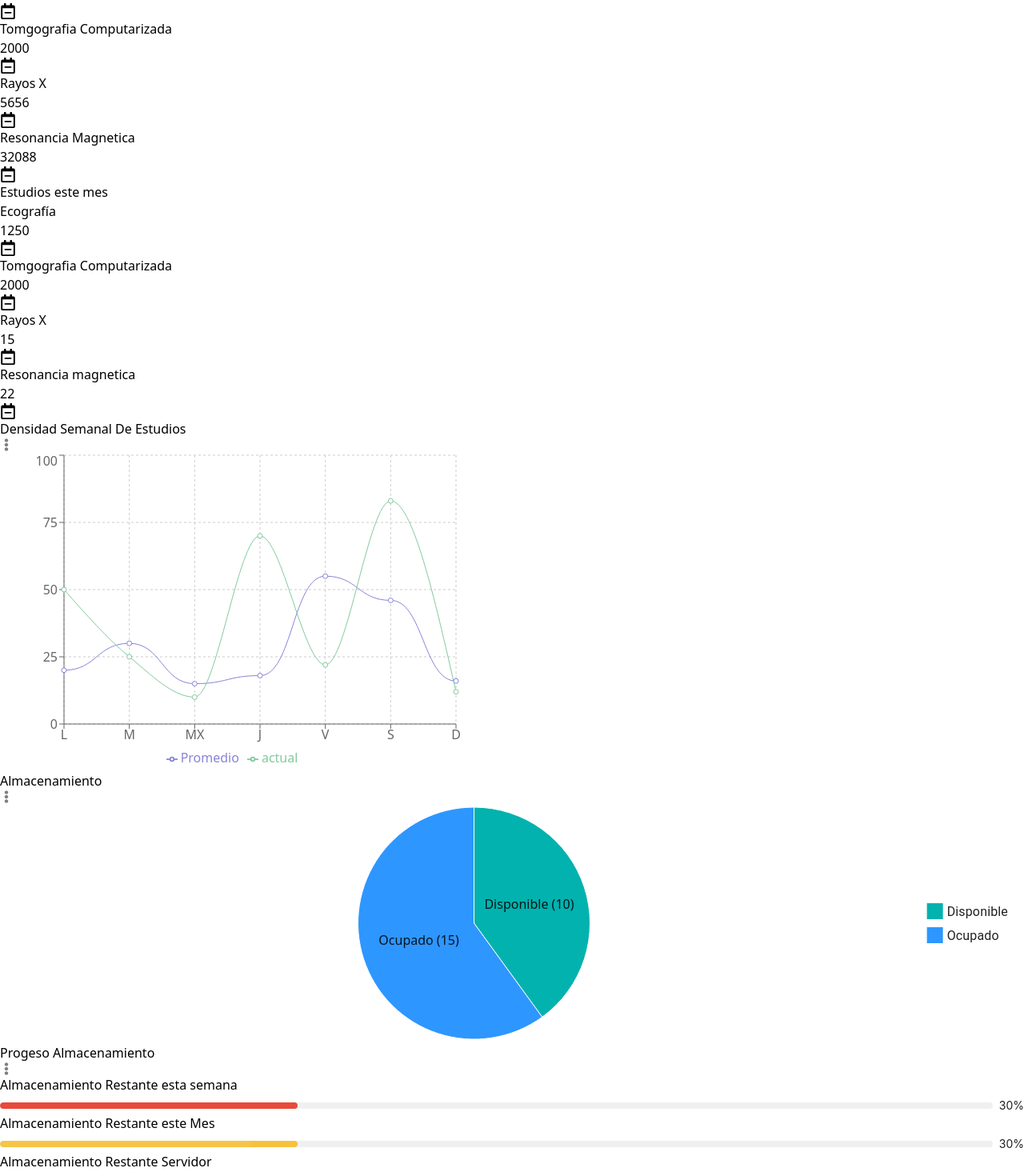
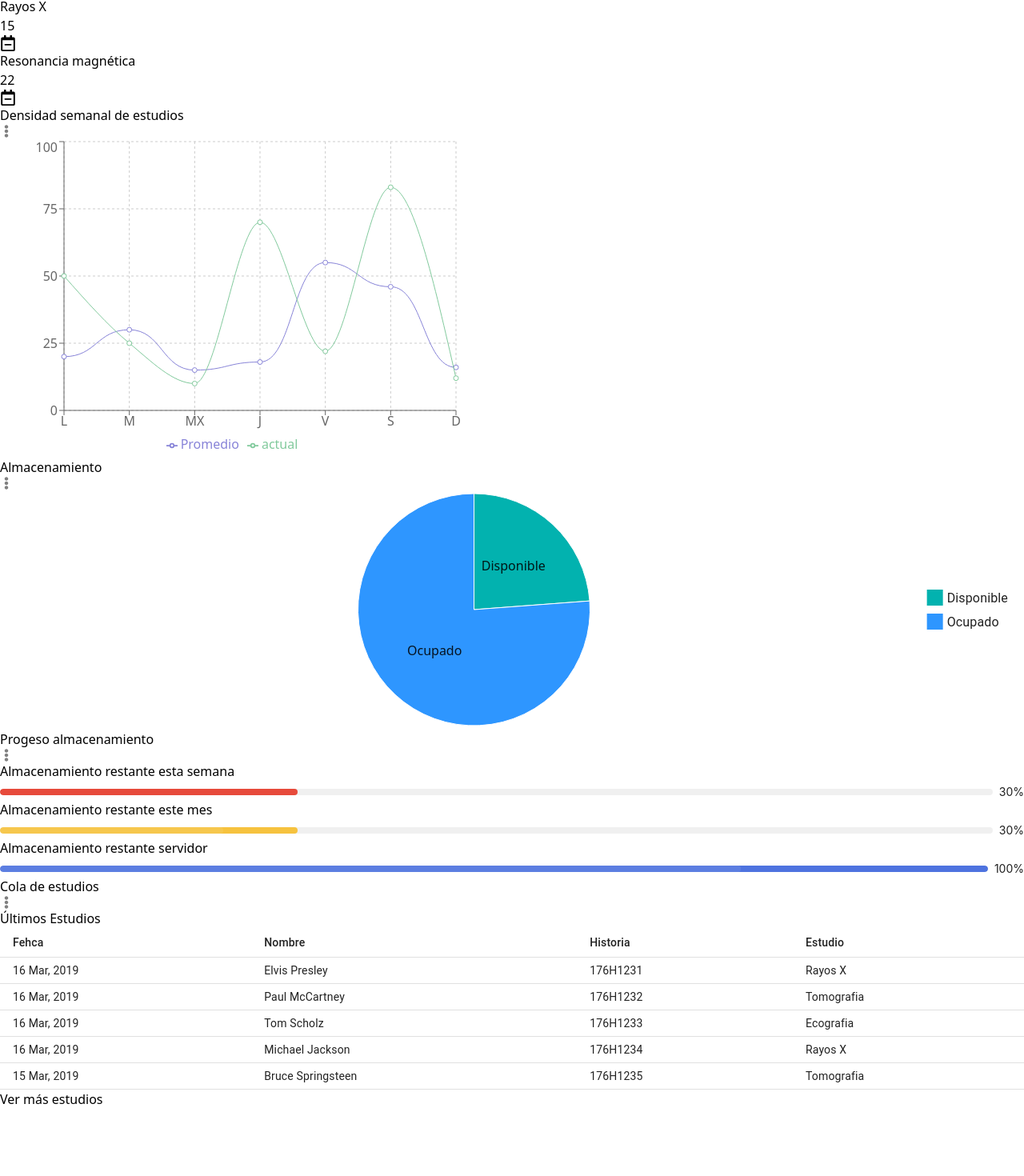
Before and after one commit to Mako9912/Xavia-Control-1.3, a React (Vite) app: page / in a window 1280 px wide. Shown: the part 630-2100 px from the top of the page at 80% size. After the commit the page ends 2016 px from the top, so only its background shows below. Built offline with nearby package versions, Linux system fonts and the light colour scheme.

Commit message:
Defensa1.0

```diff
--- a/src/App.jsx
+++ b/src/App.jsx
@@ -5,11 +5,13 @@ import { Outlet } from "react-router-dom";
 
 function App() {
   return (
-    <div className="flex">
-      <div className="basis-[12%] h-screen">
+    <div className="h-screen">
+      {/*<div className="basis-[12%] h-screen">
         <Sidebar />
-      </div>
-      <div className="basis-[88%] border h-[100vh] overflow-scroll">
+      </div>   */}
+
+      {/* <div className="basis-[88%] border h-[100vh] overflow-scroll"> */}
+      <div className="">
         <Dashboardview />
         <div>
           <Outlet></Outlet>
--- a/src/Components/ColaComponent.jsx
+++ b/src/Components/ColaComponent.jsx
@@ -6,8 +6,8 @@ import TableCell from "@mui/material/TableCell";
 import TableHead from "@mui/material/TableHead";
 import TableRow from "@mui/material/TableRow";
 // Generate Order Data
-function createData(id, date, name, shipTo, paymentMethod, amount) {
-  return { id, date, name, shipTo, paymentMethod, amount };
+function createData(id, date, name, historia, estudio) {
+  return { id, date, name, historia, estudio };
 }
 
 const rows = [
@@ -15,41 +15,41 @@ const rows = [
     0,
     "16 Mar, 2019",
     "Elvis Presley",
-    "Tupelo, MS",
-    "VISA ⠀•••• 3719",
-    312.44
+    "176H1231",
+    "Rayos X",
+    "VISA ⠀•••• 3719"
   ),
   createData(
     1,
     "16 Mar, 2019",
     "Paul McCartney",
-    "London, UK",
-    "VISA ⠀•••• 2574",
-    866.99
+    "176H1232",
+    "Tomografia",
+    "VISA ⠀•••• 2574"
   ),
   createData(
     2,
     "16 Mar, 2019",
     "Tom Scholz",
-    "Boston, MA",
-    "MC ⠀•••• 1253",
-    100.81
+    "176H1233",
+    "Ecografia",
+    "MC ⠀•••• 1253"
   ),
   createData(
     3,
     "16 Mar, 2019",
     "Michael Jackson",
-    "Gary, IN",
-    "AMEX ⠀•••• 2000",
-    654.39
+    "176H1234",
+    "Rayos X",
+    "AMEX ⠀•••• 2000"
   ),
   createData(
     4,
     "15 Mar, 2019",
     "Bruce Springsteen",
-    "Long Branch, NJ",
-    "VISA ⠀•••• 5919",
-    212.79
+    "176H1235",
+    "Tomografia",
+    "VISA ⠀•••• 5919"
   ),
 ];
 function preventDefault(event) {
@@ -59,15 +59,14 @@ function preventDefault(event) {
 const ColaComponent = () => {
   return (
     <div>
-      <h2> Ultimos Estudios </h2>
+      <h2> Últimos Estudios </h2>
       <Table size="small">
         <TableHead>
           <TableRow>
-            <TableCell>Date</TableCell>
-            <TableCell>Name</TableCell>
-            <TableCell>Ship To</TableCell>
-            <TableCell>Payment Method</TableCell>
-            <TableCell align="right">Sale Amount</TableCell>
+            <TableCell>Fehca</TableCell>
+            <TableCell>Nombre</TableCell>
+            <TableCell>Historia</TableCell>
+            <TableCell>Estudio</TableCell>
           </TableRow>
         </TableHead>
         <TableBody>
@@ -75,15 +74,14 @@ const ColaComponent = () => {
             <TableRow key={row.id}>
               <TableCell>{row.date}</TableCell>
               <TableCell>{row.name}</TableCell>
-              <TableCell>{row.shipTo}</TableCell>
-              <TableCell>{row.paymentMethod}</TableCell>
-              <TableCell align="right">{`$${row.amount}`}</TableCell>
+              <TableCell>{row.historia}</TableCell>
+              <TableCell>{row.estudio}</TableCell>
             </TableRow>
           ))}
         </TableBody>
       </Table>
       <Link to={"Estudios"} className="link-2">
-        See more orders
+        Ver más estudios
       </Link>
     </div>
   );
--- a/src/Components/PieComponent2.jsx
+++ b/src/Components/PieComponent2.jsx
@@ -3,8 +3,8 @@ import React from "react";
 import { PieChart, pieArcClasses } from "@mui/x-charts/PieChart";
 
 const data = [
-  { id: 0, value: 10, label: "Disponible" },
-  { id: 1, value: 15, label: "Ocupado" },
+  { id: 0, value: 25, label: "Disponible" },
+  { id: 1, value: 80, label: "Ocupado" },
 ];
 
 const PieComponent2 = () => {
@@ -12,7 +12,7 @@ const PieComponent2 = () => {
     <PieChart
       series={[
         {
-          arcLabel: (item) => `${item.label} (${item.value})`,
+          arcLabel: (item) => `${item.label} `,
           arcLabelMinAngle: 45,
 
           data,
--- a/src/Components/Principal.jsx
+++ b/src/Components/Principal.jsx
@@ -62,13 +62,13 @@ const data = [
 
 const Principal = () => {
   return (
-    <div className="pt-[25px] px-[25px] bg-[#F8F9FC] ">
+    <div className="pt-[25px] px-[25px] bg-[#F8F9FC]">
       <div className=" xl:flex items-center justify-between  ">
         <h1 className="xl: text-[#5a5c69] text-[28px] leading-[34px] font-normal cursor-pointer">
           Estudios históricos
         </h1>
         <button className="xl:bg-[#2E59D9] h-[32px] rounded-[3px] text-white flex items-center justify-center px-[30px] cursor-pointer">
-          Generate Report
+          Generar reporte
         </button>
       </div>
       <div className="xl:grid grid-cols-4 gap-[30px] mt-[25px] pb-[15px]">
@@ -86,7 +86,7 @@ const Principal = () => {
         <div className="xl:h-[50px] rounde-[8px] bg-white border-l-[4px]  border-r-[4px] border-[#4E73DF] flex items-center  justify-between px-[30px] cursor-pointer hover:shadow-xl transform hover:scale-[103%] transition duration-300 ease-out rounded-[10px]">
           <div>
             <h2 className="xl:text-[#B589DF] text-[11px] leading-[17px] font-bold">
-              Tomgografia Computarizada
+              Tomgografía computarizada
             </h2>
             <h1 className="xl:text-[15px] leading-[24px] font-bold text-[#5a5c69] mt-[5px]">
               2000
@@ -109,7 +109,7 @@ const Principal = () => {
         <div className="xl:h-[50px] rounde-[8px] bg-white border-l-[4px]   border-r-[4px] border-[#4E73DF] flex items-center  justify-between px-[30px] cursor-pointer hover:shadow-xl transform hover:scale-[103%] transition duration-300 ease-out rounded-[15px]">
           <div>
             <h2 className="xl:text-[#B589DF] text-[11px] leading-[17px] font-bold">
-              Resonancia Magnetica
+              Resonancia magnética
             </h2>
             <h1 className="xl:text-[15px] leading-[24px] font-bold text-[#5a5c69] mt-[5px]">
               32088
@@ -119,7 +119,7 @@ const Principal = () => {
         </div>
       </div>
       <h1 className="xl: text-[#5a5c69] text-[28px] leading-[34px] font-normal cursor-pointer">
-        Estudios este mes
+        Estudios de este mes
       </h1>
       <div className="xl:grid grid-cols-4 gap-[30px] mt-[25px] pb-[15px]">
         <div className="xl:h-[50px] rounde-[8px] bg-white border-l-[4px]  border-r-[4px] border-[#4E73DF] flex items-center  justify-between px-[30px] cursor-pointer hover:shadow-xl transform hover:scale-[103%] transition duration-300 ease-out rounded-[10px]">
@@ -136,7 +136,7 @@ const Principal = () => {
         <div className="xl:h-[50px] rounde-[8px] bg-white border-l-[4px]  border-r-[4px] border-[#4E73DF] flex items-center  justify-between px-[30px] cursor-pointer hover:shadow-xl transform hover:scale-[103%] transition duration-300 ease-out rounded-[10px]">
           <div>
             <h2 className="xl:text-[#B589DF] text-[11px] leading-[17px] font-bold">
-              Tomgografia Computarizada
+              Tomgografía computarizada
             </h2>
             <h1 className="xl:text-[15px] leading-[24px] font-bold text-[#5a5c69] mt-[5px]">
               2000
@@ -159,7 +159,7 @@ const Principal = () => {
         <div className="xl:h-[50px] rounde-[8px] bg-white border-l-[4px]   border-r-[4px] border-[#4E73DF] flex items-center  justify-between px-[30px] cursor-pointer hover:shadow-xl transform hover:scale-[103%] transition duration-300 ease-out rounded-[15px]">
           <div>
             <h2 className="xl:text-[#B589DF] text-[11px] leading-[17px] font-bold">
-              Resonancia magnetica
+              Resonancia magnética
             </h2>
             <h1 className="xl:text-[15px] leading-[24px] font-bold text-[#5a5c69] mt-[5px]">
               22
@@ -173,7 +173,7 @@ const Principal = () => {
         <div className="xl:basis-[50%] border bg-white shadow-xl cursor-pointer rounded-[4px]">
           <div className=" xl:bg-[#F8F9FC] flex items-center justify-between py-[15px] px-[20px] border-b-[1px] border-[#EDEDED] mb-[20px] ">
             <h2 className="xl:text-[#4e73df] text-[16px] leading-[19px] font-bold">
-              Densidad Semanal De Estudios
+              Densidad semanal de estudios
             </h2>
             <FaEllipsisV color="gray" className="cursor-pointer" />
           </div>
@@ -222,31 +222,31 @@ const Principal = () => {
           <div className="xl:basis-[50%] border bg-white shadow-xl cursor-pointer rounded-[4px]">
             <div className="xl:bg-[#F8F9FC] flex flex-item-center justify-between py-[15px] px-[20px] border-b-[1px] border-[#EDEDE]">
               <h2 className="xl:text-[#4e73df] text-[16px] leading-[19px] font-bold">
-                Progeso Almacenamiento
+                Progeso almacenamiento
               </h2>
               <FaEllipsisV color="gray" className="cursor-pointer" />
             </div>
             <div className="xl:px-[25px] space-y-[15px] py-[15px]">
-              <h2>Almacenamiento Restante esta semana</h2>
+              <h2>Almacenamiento restante esta semana</h2>
               <Progress percent={30} strokeColor="#E74A3B" />
             </div>
             <div className="xl:px-[25px] space-y-[15px] py-[15px]">
-              <h2>Almacenamiento Restante este Mes</h2>
+              <h2>Almacenamiento restante este mes</h2>
               <Progress percent={30} status="active" strokeColor="#F6C23E" />
             </div>
             <div className="xl:px-[25px] space-y-[15px] py-[15px]">
-              <h2>Almacenamiento Restante Servidor</h2>
+              <h2>Almacenamiento restante servidor</h2>
               <Progress percent={100} status="active" strokeColor="#4E73DF" />
             </div>
-            <div className="xl:px-[25px] space-y-[15px] py-[15px]">
+            {/* <div className="xl:px-[25px] space-y-[15px] py-[15px]">
               <h2>Poner axlo mas</h2>
               <Progress percent={50} status="exception" strokeColor="#1CC88A" />
-            </div>
+            </div> */}
           </div>
           <div className="xl:basis-[50%] border">
             <div className="xl:bg-[#F8F9FC] flex flex-item-center justify-between py-[15px] px-[20px] border-b-[1px] border-[#EDEDE] shadow-xl">
               <h2 className="text-[#4e73df] text-[16px] leading-[19px] font-bold">
-                Cola De Estudios
+                Cola de estudios
               </h2>
               <FaEllipsisV color="gray" className="cursor-pointer" />
             </div>
```
Also changed, not shown: package.json (+9 -1 lines), src/Conexion.jsx (added, +17 -0 lines), src/main.jsx (+8 -8 lines), 1 other file (tests, documents, lock files or other folders).
